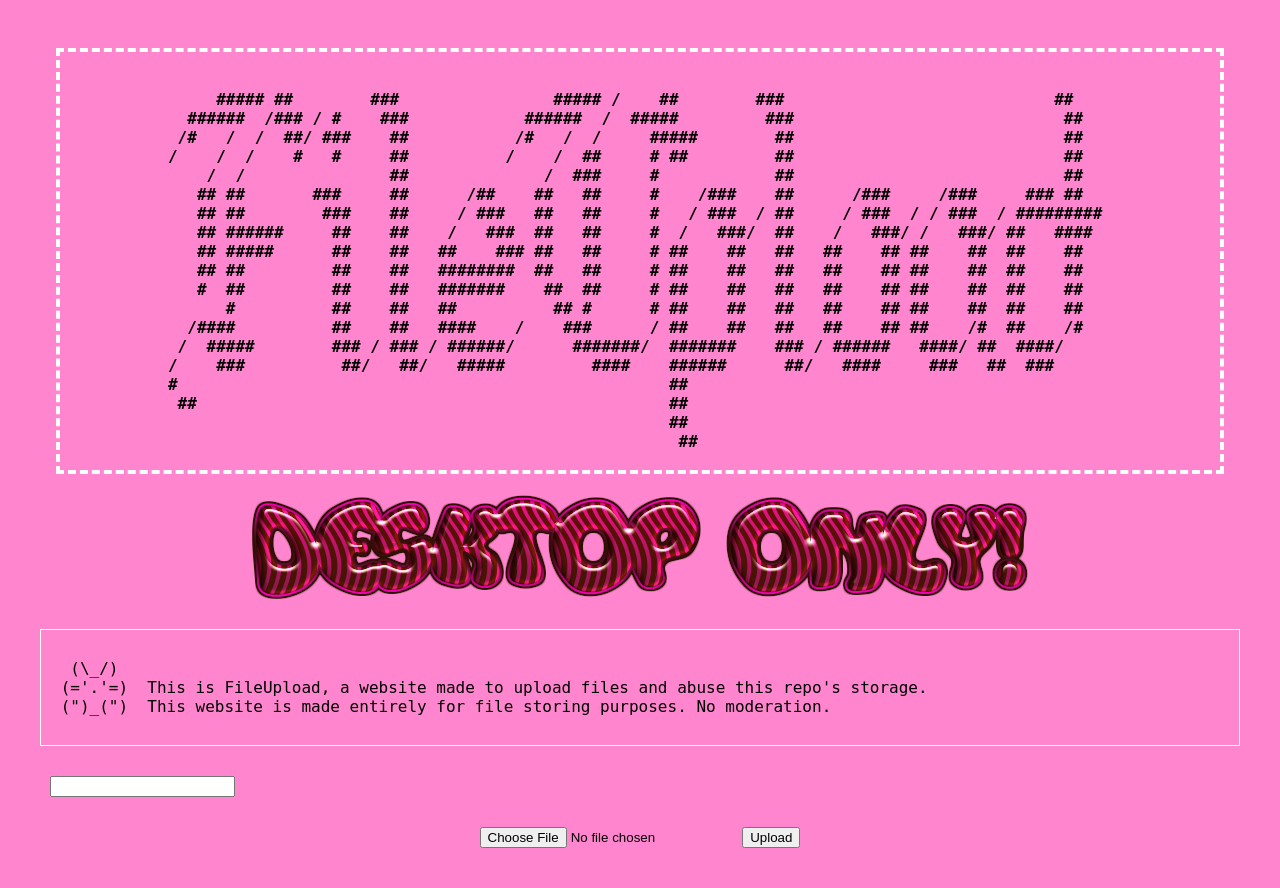
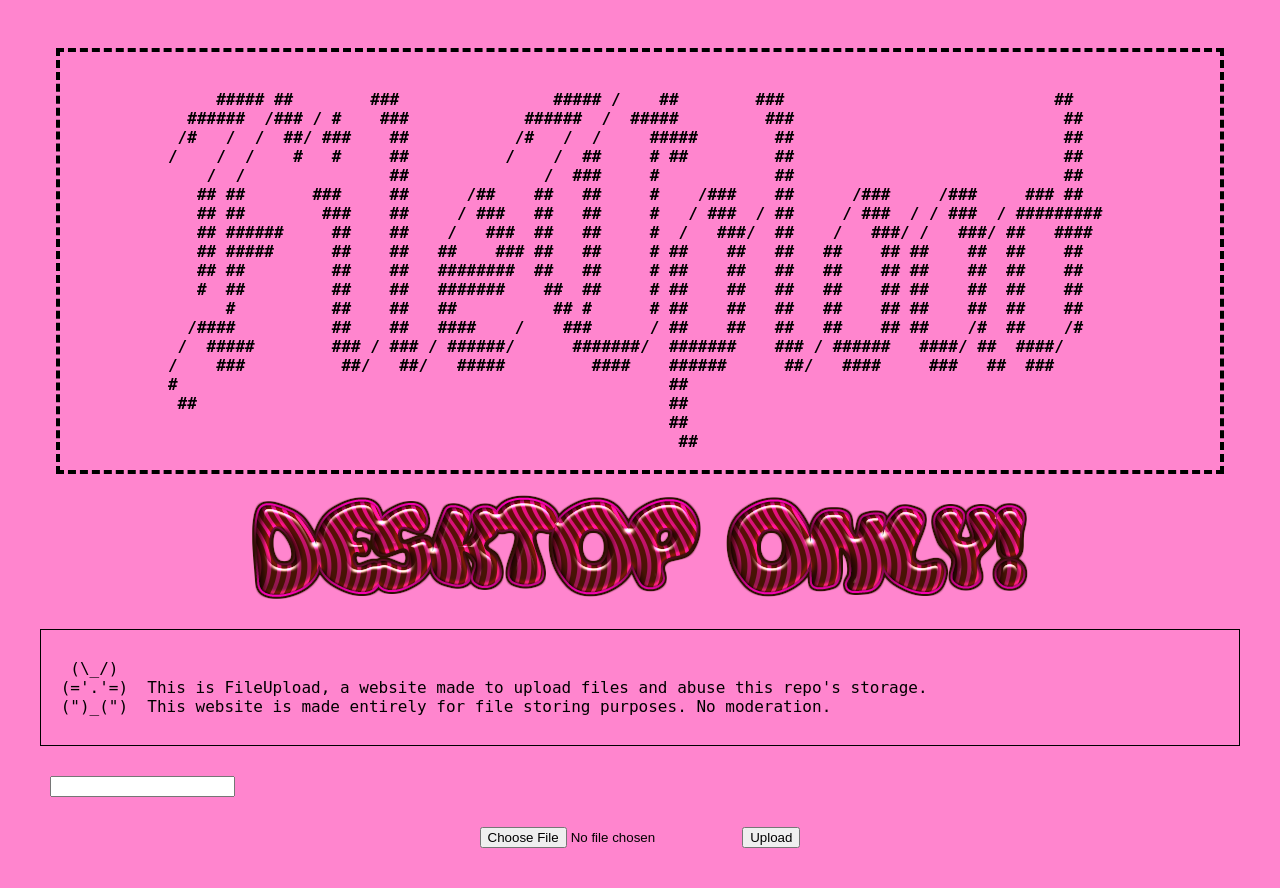
Before and after one commit to pannawatg/fileupload, a PHP site: page / in a window 1280 px wide. Run offline with PHP 8.4, Linux system fonts and the light colour scheme; some web fonts are replaced.

Commit message:
Update style.css

```diff
--- a/public/style.css
+++ b/public/style.css
@@ -10,7 +10,7 @@
     #head {
         margin: 1rem;
         text-align:center;
-        border:0.25em dashed white;
+        border:0.25em dashed black;
         line-height:initial;
         font-size:initial;
         white-space:pre;
@@ -26,7 +26,7 @@
     }
     .brd {
         margin: 20px auto;
-        border: 1px solid white;
+        border: 1px solid black;
         padding: 10px;
         text-align:left;
         white-space:pre;
```
